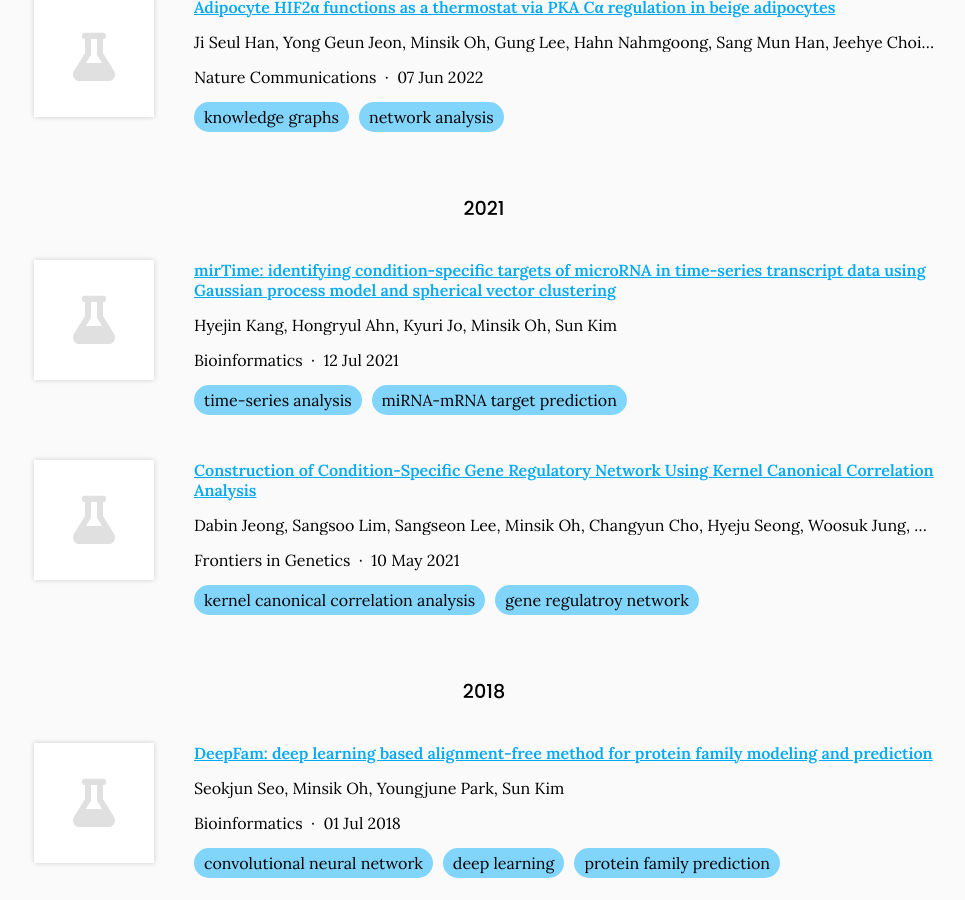
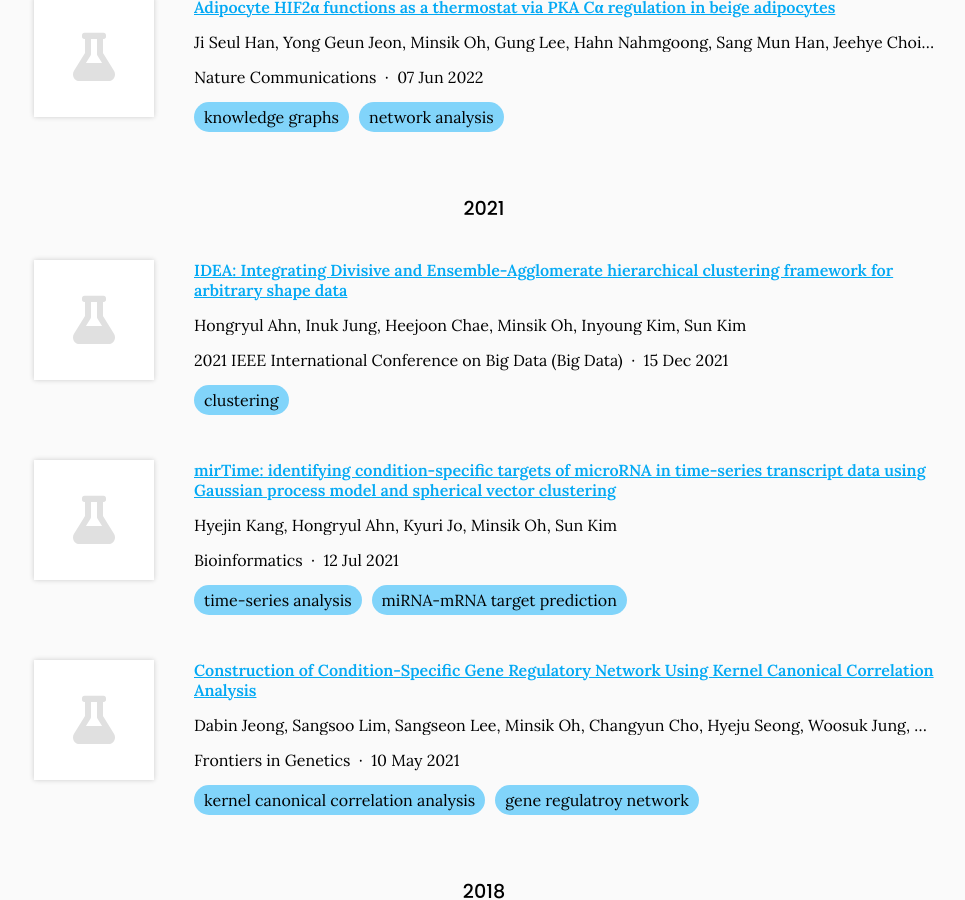
Before and after one commit to ailab-mju/ailab-mju.github.io, a Jekyll site: the page built from research/index.md, in a window 1280 px wide and 900 px high, scrolled down 493 px. Shown: the whole window, without its empty margins (156-1121 px from the left). Built offline with Jekyll 4.4.1, drawn with Linux system fonts in a browser that asks for light colours; some of the changed text lies outside the part shown.

Commit message:
Generate citations

```diff
--- a/_data/citations.yaml
+++ b/_data/citations.yaml
@@ -38,7 +38,7 @@
   - Inyoung Kim
   - Sun Kim
   publisher: 2021 IEEE International Conference on Big Data (Big Data)
-  date: ''
+  date: '2021-12-15'
   link: https://doi.org/grmbtx
   tags:
   - clustering
```
